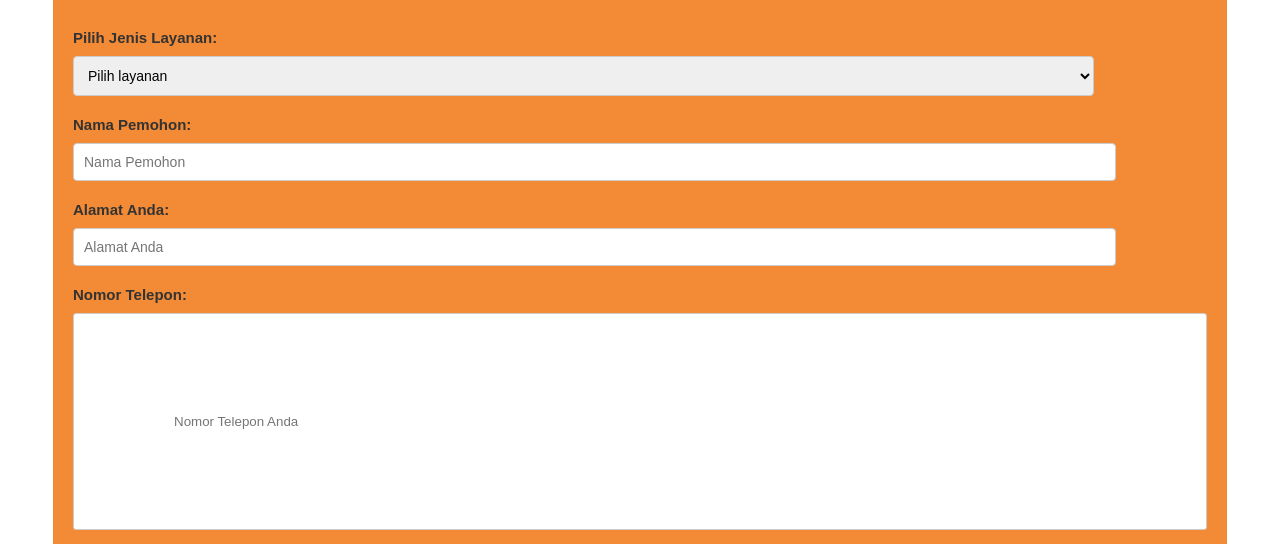
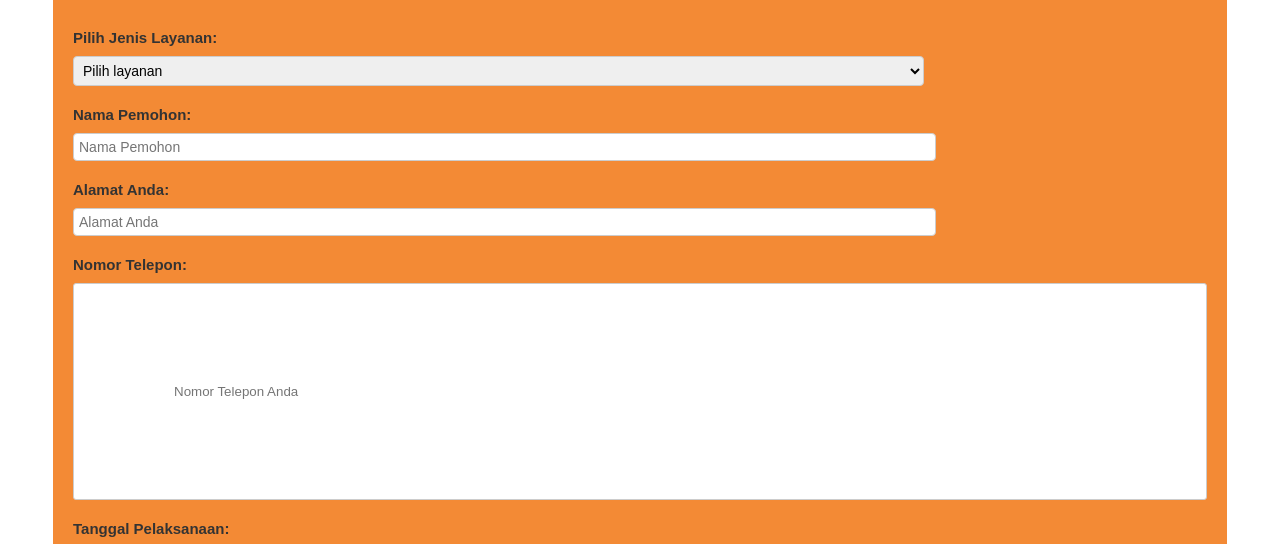
Before and after one commit to Alianz15/samsat, a plain HTML site: page form1.html in a window 1280 px wide. Shown: the part 194-738 px from the top of the page. Drawn offline with Linux system fonts and the light colour scheme.

Commit message:
Update styles.css

```diff
--- a/styles.css
+++ b/styles.css
@@ -103,11 +103,11 @@ input[type="date"] {
 }
 
 input[type="text"], select {
-    padding: 10px;
+    padding: 5px;
     font-size: 14px;
     border: 1px solid #ccc;
     border-radius: 4px;
-    width: 90%;
+    width: 75%;
 }
 input {
     padding: 100px;
```
